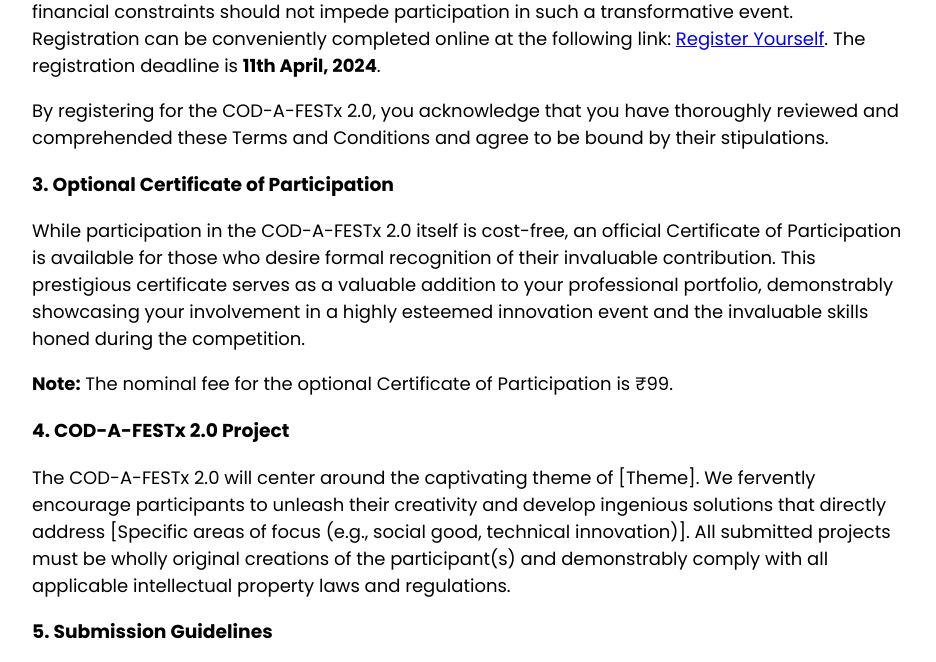
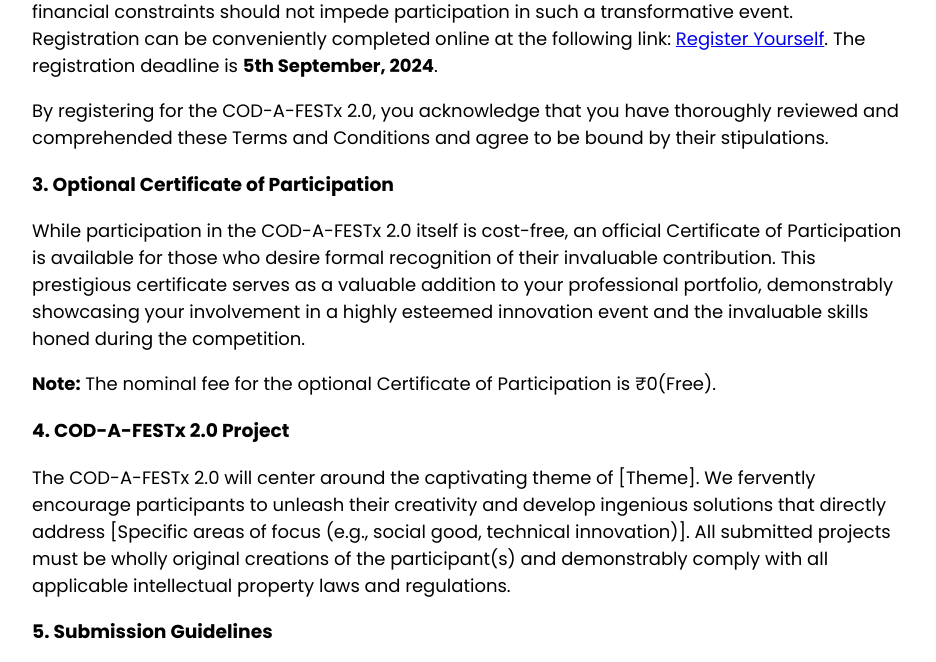
Before and after one commit to v-ishnu/COD-A-FESTx2.0, a plain HTML site: page index.html in a window 1280 px wide. Shown: the part 405-1067 px from the top of the page, without its empty margins (168-1104 px from the left). Drawn offline with Linux system fonts and the light colour scheme.

Commit message:
index.html

```diff
--- a/index.html
+++ b/index.html
@@ -19,14 +19,14 @@
 
 <h3>2. Registration </h3>
 
-<p>Participation in the <b>COD-A-FESTx 2.0</b> is entirely free. We champion inclusivity and believe that financial constraints should not impede participation in such a transformative event. <br> Registration can be conveniently completed online at the following link: <a href="https://forms.gle/NKDJmi3fk8zznuqF9">Register Yourself</a>. The registration deadline is <b>11th April, 2024</b>.</p>
+<p>Participation in the <b>COD-A-FESTx 2.0</b> is entirely free. We champion inclusivity and believe that financial constraints should not impede participation in such a transformative event. <br> Registration can be conveniently completed online at the following link: <a href="https://forms.gle/NKDJmi3fk8zznuqF9">Register Yourself</a>. The registration deadline is <b>5th September, 2024</b>.</p>
 
 <p>By registering for the COD-A-FESTx 2.0, you acknowledge that you have thoroughly reviewed and comprehended these Terms and Conditions and agree to be bound by their stipulations.</p>
 
 <h3>3. Optional Certificate of Participation </h3>
 
 <p>While participation in the COD-A-FESTx 2.0 itself is cost-free, an official Certificate of Participation is available for those who desire formal recognition of their invaluable contribution.  This prestigious certificate serves as a valuable addition to your professional portfolio, demonstrably showcasing your involvement in a highly esteemed innovation event and the invaluable skills honed during the competition.
-<p><strong>Note:</strong> The nominal fee for the optional Certificate of Participation is ₹99.</p>
+<p><strong>Note:</strong> The nominal fee for the optional Certificate of Participation is ₹0(Free).</p>
 
 <h3>4. COD-A-FESTx 2.0 Project </h3>
 
```
